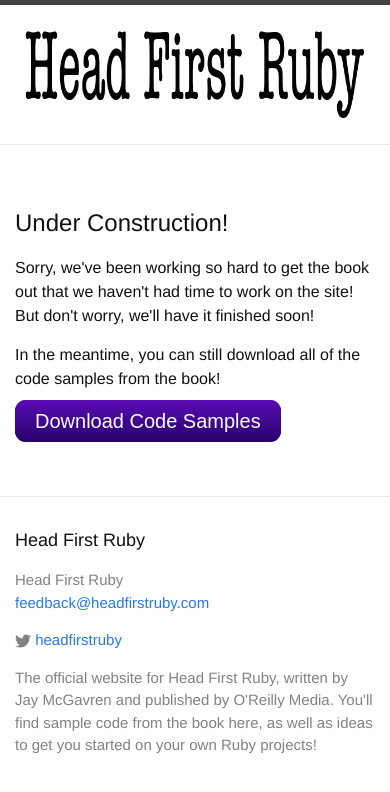
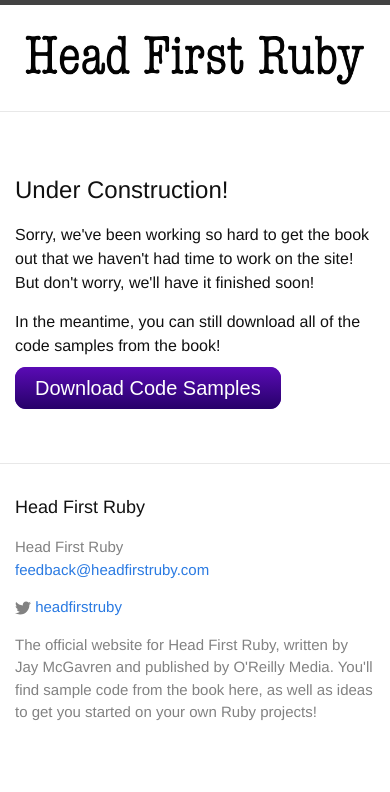
Before and after one commit to jaymcgavren/headfirstgo.com, a Jekyll site: the page built from index.html, in a window 390 px wide. Shown: the top 792 px of the page. Built offline with Jekyll 4.4.1, drawn with Linux system fonts in a browser that asks for light colours.

Commit message:
Scale book title image height proportionally on mobile.

```diff
--- a/_sass/_base.scss
+++ b/_sass/_base.scss
@@ -211,6 +211,9 @@ pre {
     padding: 25px;
     text-align: center;
 }
+.book-title img {
+    height: auto;
+}
 .site-title {
     width: 100%;
 }
```
